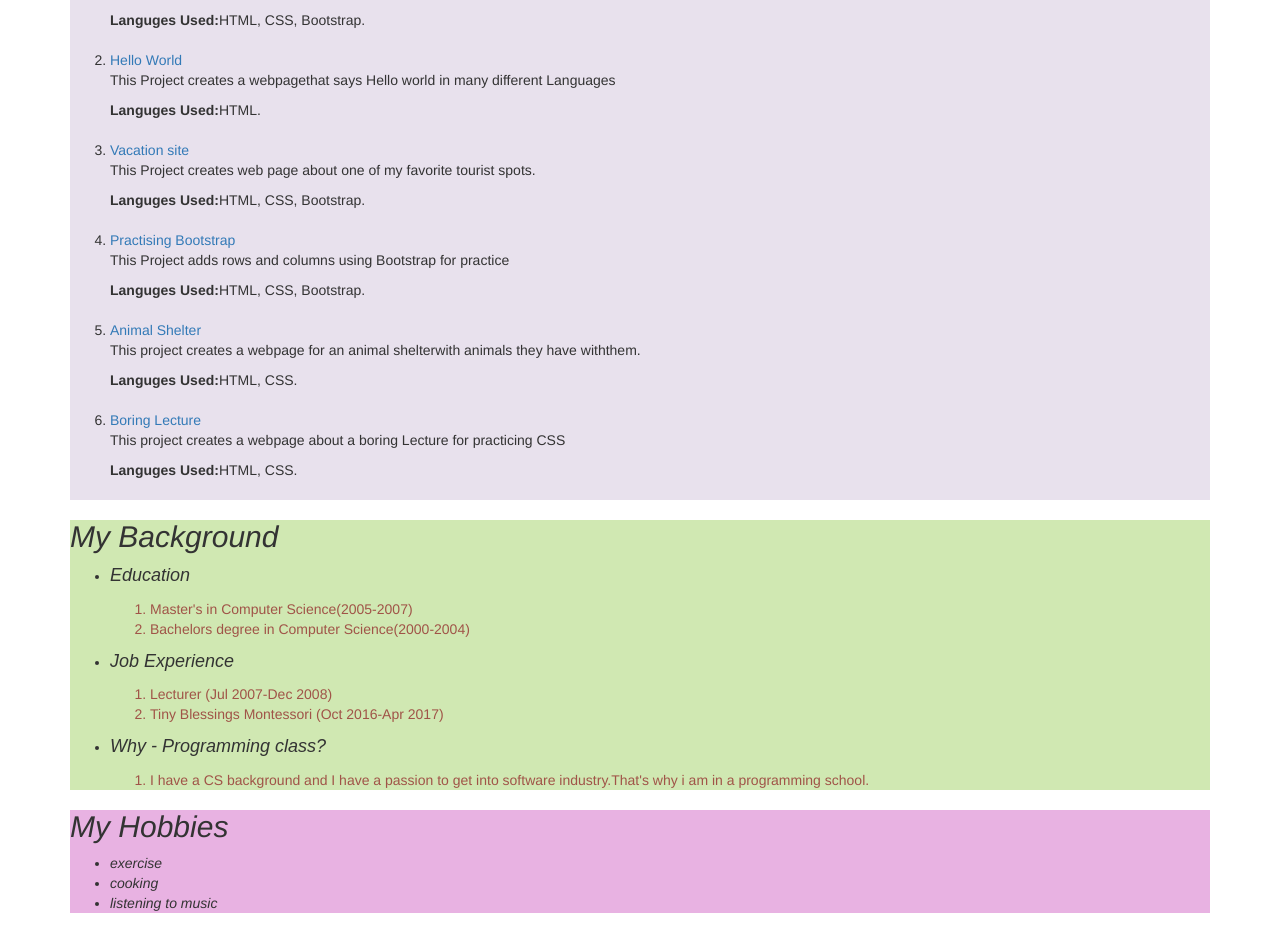
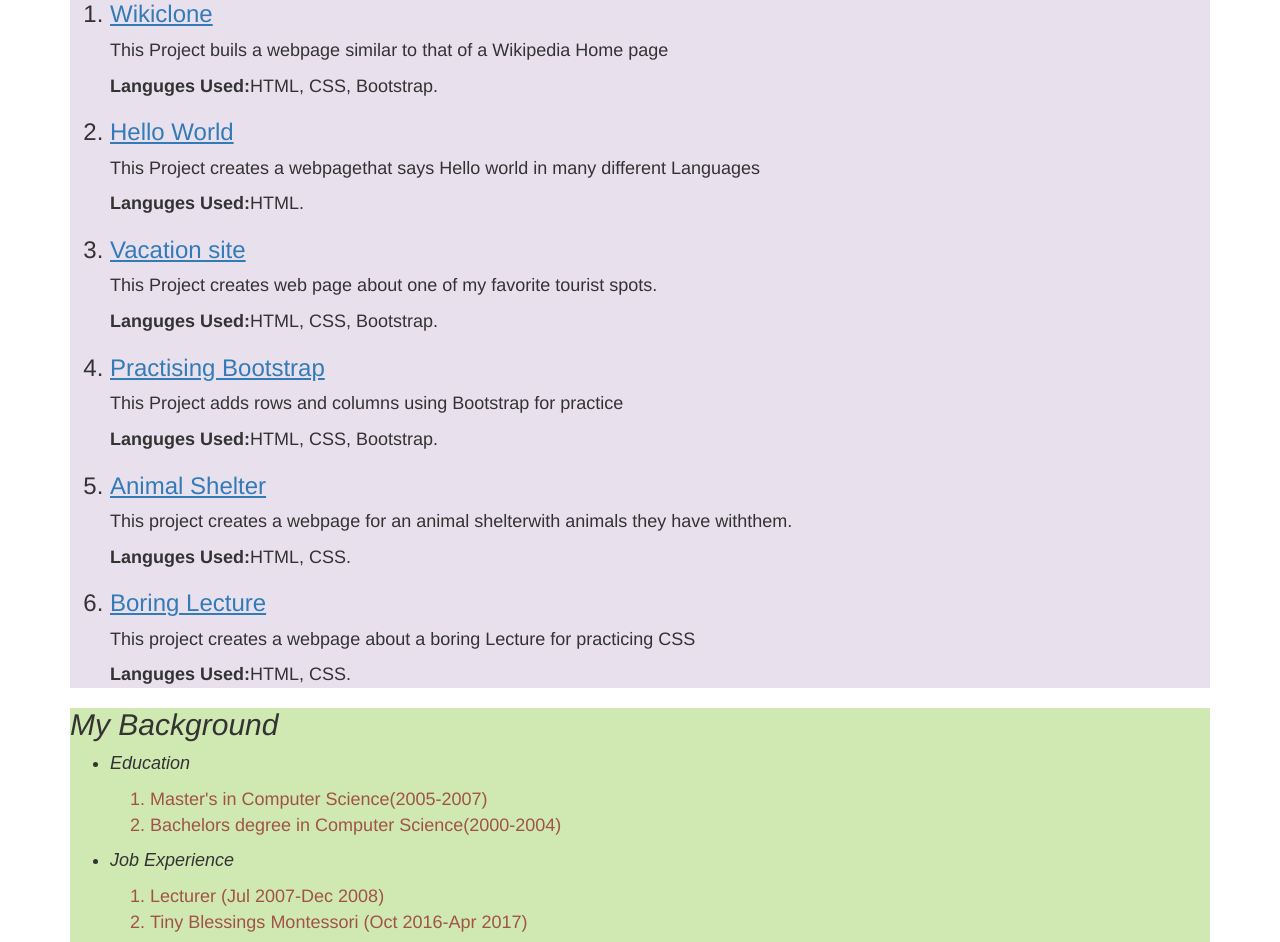
Before and after one commit to sheilaje/Portfolio, a plain HTML site: page index.html in a window 1280 px wide. Shown: the part 509-1451 px from the top of the page. Drawn offline with Linux system fonts and the light colour scheme.

Commit message:
create a branch gh-pages

```diff
--- a/index.html
+++ b/index.html
@@ -8,6 +8,7 @@
   </head>
   <body>
     <div class="container">
+      <font size="+1">
       <div class="jumbotron">
 
         <img class="image-edit" src="images/sample.jpg" alt="sample.jpg">
@@ -25,26 +26,25 @@
     <h2 class="font-sub">Projects Done</h2>
 
     <ol>
-      <li><a href="https://sheilaje.github.io/wikiclone/">Wikiclone</a>
+      <h3><li><a href="https://sheilaje.github.io/wikiclone/"><u>Wikiclone</h3></u></a>
       <p>This Project buils a webpage similar to that of a Wikipedia Home page</p>
       <strong>Languges Used:</strong>HTML, CSS, Bootstrap.</li><br>
 
-      <li><a href="https://sheilaje.github.io/hello-world/">Hello World</a>
+      <h3><li><a href="https://sheilaje.github.io/hello-world/"><u>Hello World</h3></u></a>
       <p>This Project creates a webpagethat says Hello world in many different Languages</p>
       <strong>Languges Used:</strong>HTML.</li><br>
 
-      <li><a href="https://sheilaje.github.io/vacation-site/">Vacation site</a>
+      <h3><li><a href="https://sheilaje.github.io/vacation-site/"><u>Vacation site</h3></u></a>
       <p>This Project creates web page about one of my favorite tourist spots.</p>
       <strong>Languges Used:</strong>HTML, CSS, Bootstrap.</li><br>
 
-      <li><a href="https://sheilaje.github.io/Bootstrap-project/">Practising Bootstrap</a>
-      <p>This Project adds rows and columns using Bootstrap for practice</p>
+      <h3><li><a href="https://sheilaje.github.io/Bootstrap-project/"><u>Practising Bootstrap</h3></u></a><p>This Project adds rows and columns using Bootstrap for practice</p>
       <strong>Languges Used:</strong>HTML, CSS, Bootstrap.</li><br>
 
-      <li><a href="https://sheilaje.github.io/animal-shelter/">Animal Shelter</a>
+      <h3><li><a href="https://sheilaje.github.io/animal-shelter/"><u>Animal Shelter</h3></u></a>
       <p>This project creates a webpage for an animal shelterwith animals they have withthem.</p><strong>Languges Used:</strong>HTML, CSS.</li><br>
 
-      <li><a href="https://sheilaje.github.io/Boring-Lecture/">Boring Lecture</a>
+      <h3><li><a href="https://sheilaje.github.io/Boring-Lecture/"><u>Boring Lecture</h3></u></a>
       <p>This project creates a webpage about a boring Lecture for practicing CSS</p>
       <strong>Languges Used:</strong>HTML, CSS.</li><br>
     </ol>
@@ -79,6 +79,7 @@
       </div>
 
       </div>
+    </font>
 
 
 
```
